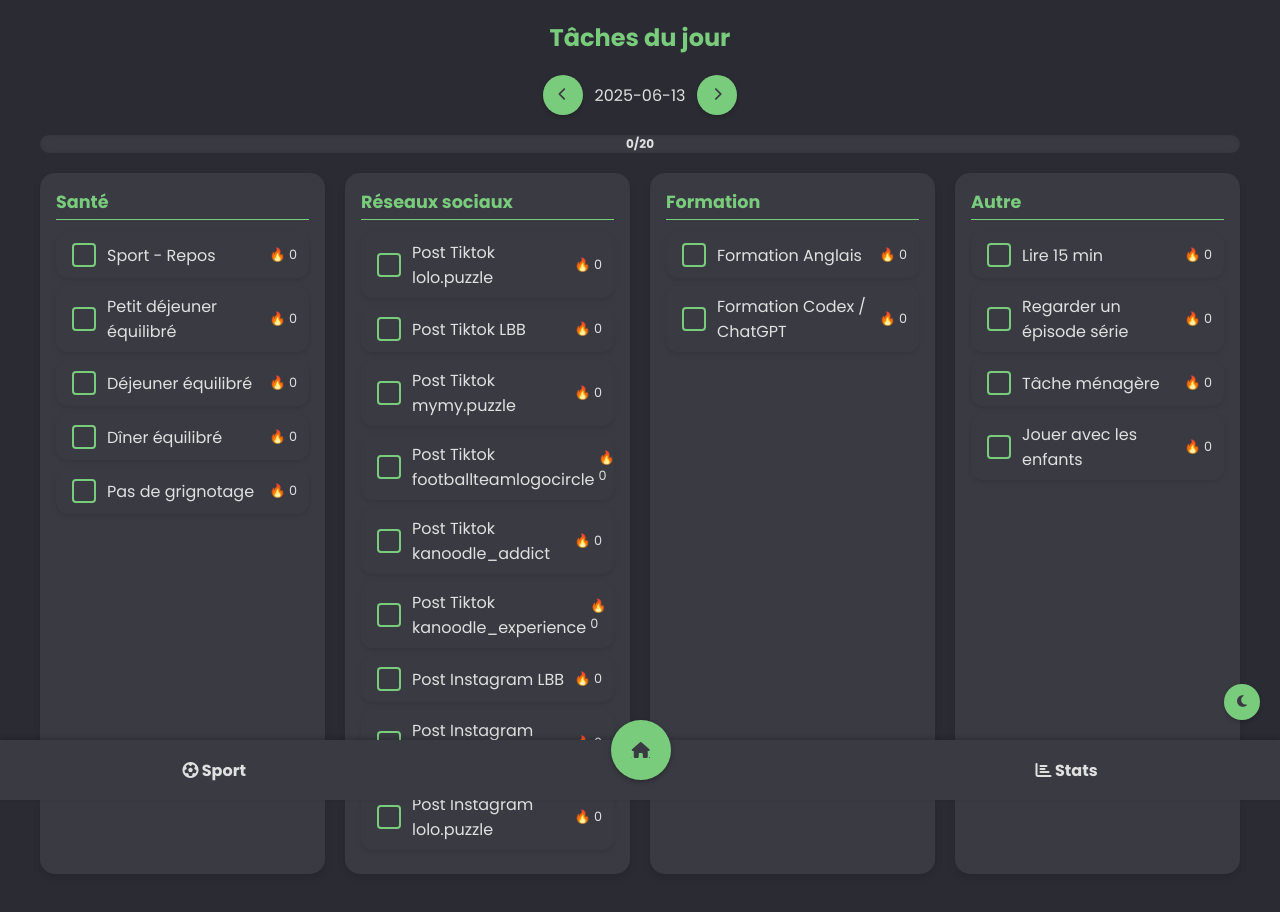
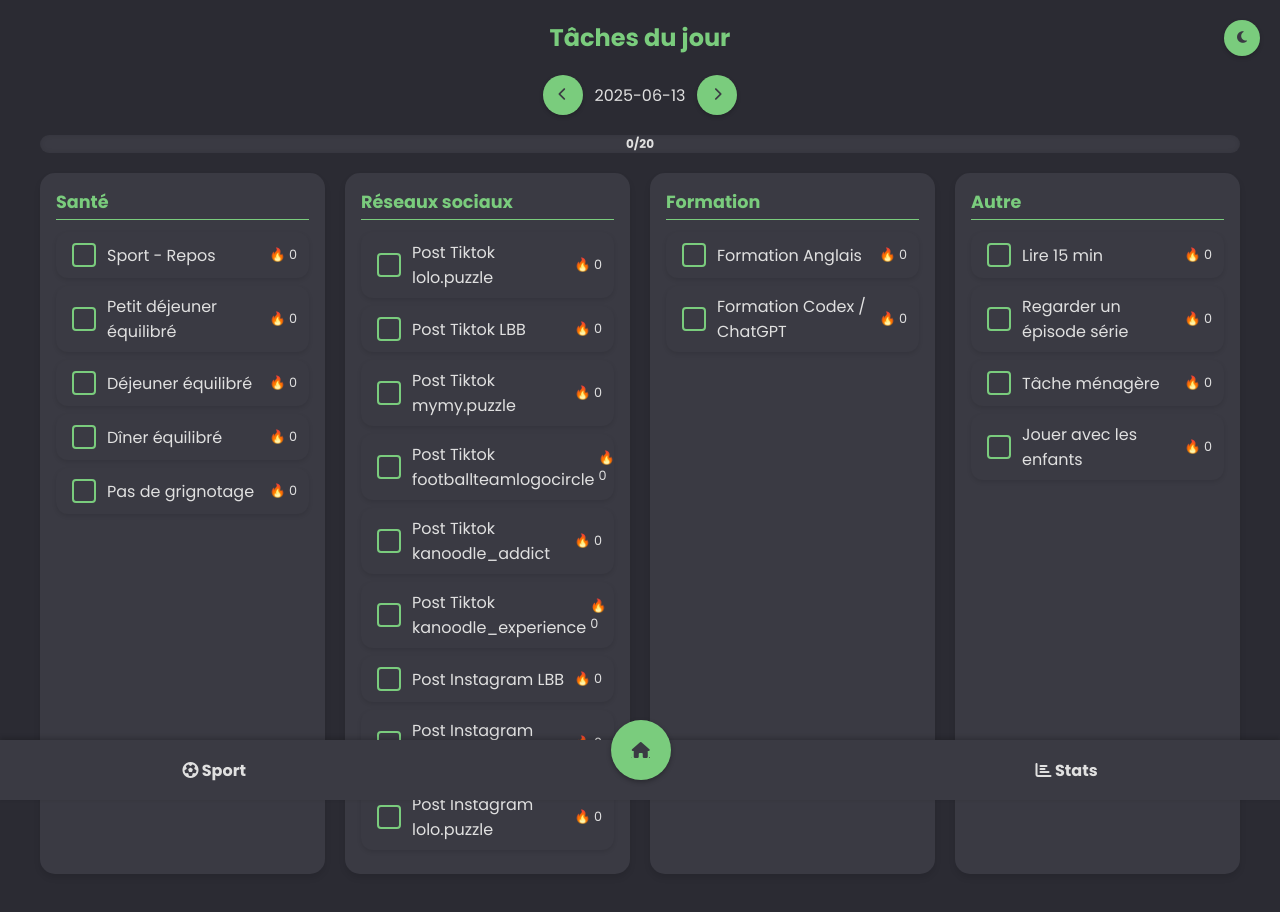
Before and after one commit to yanncoad/AppYann, a website: page index.html in a window 1280 px wide. Drawn offline with Linux system fonts and the light colour scheme.

Commit message:
Déplacer le bouton thème en haut à droite

```diff
--- a/style.css
+++ b/style.css
@@ -44,7 +44,7 @@ h1 {
     box-shadow: 0 2px 4px rgba(0,0,0,0.2);
     position: fixed;
     right: 20px;
-    bottom: 80px;
+    top: 20px;
     z-index: 1001;
 }
 .date-navigation {
```
